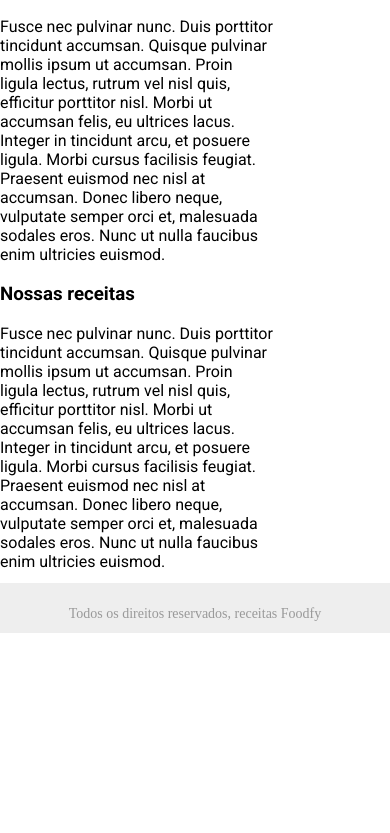
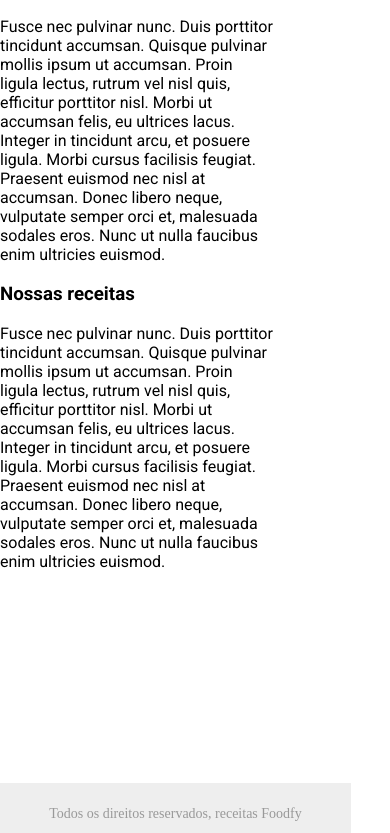
Before and after one commit to MARIANNACROCHA/foodfy, a plain HTML site: page sobre.html in a window 390 px wide. Shown: the part 1131-1964 px from the top of the page. Before the commit the page ends 1764 px from the top, so only its background shows below. Drawn offline with Linux system fonts and the light colour scheme.

Commit message:
acertos3

```diff
--- a/styles/receitas.css
+++ b/styles/receitas.css
@@ -199,7 +199,7 @@ footer {
 
     .modal-content img {
         width: 80%;
-        height: 70%;
+        height: 60%;
     }
 
     .modal .close-modal {
--- a/styles/sobre.css
+++ b/styles/sobre.css
@@ -102,8 +102,8 @@ footer {
     }
 
     footer {
-        width: 100vw;
+        width: 90vw;
         height: 50px;
-        top: 1200px;
+        top: 1400px;
     }
 }
```
